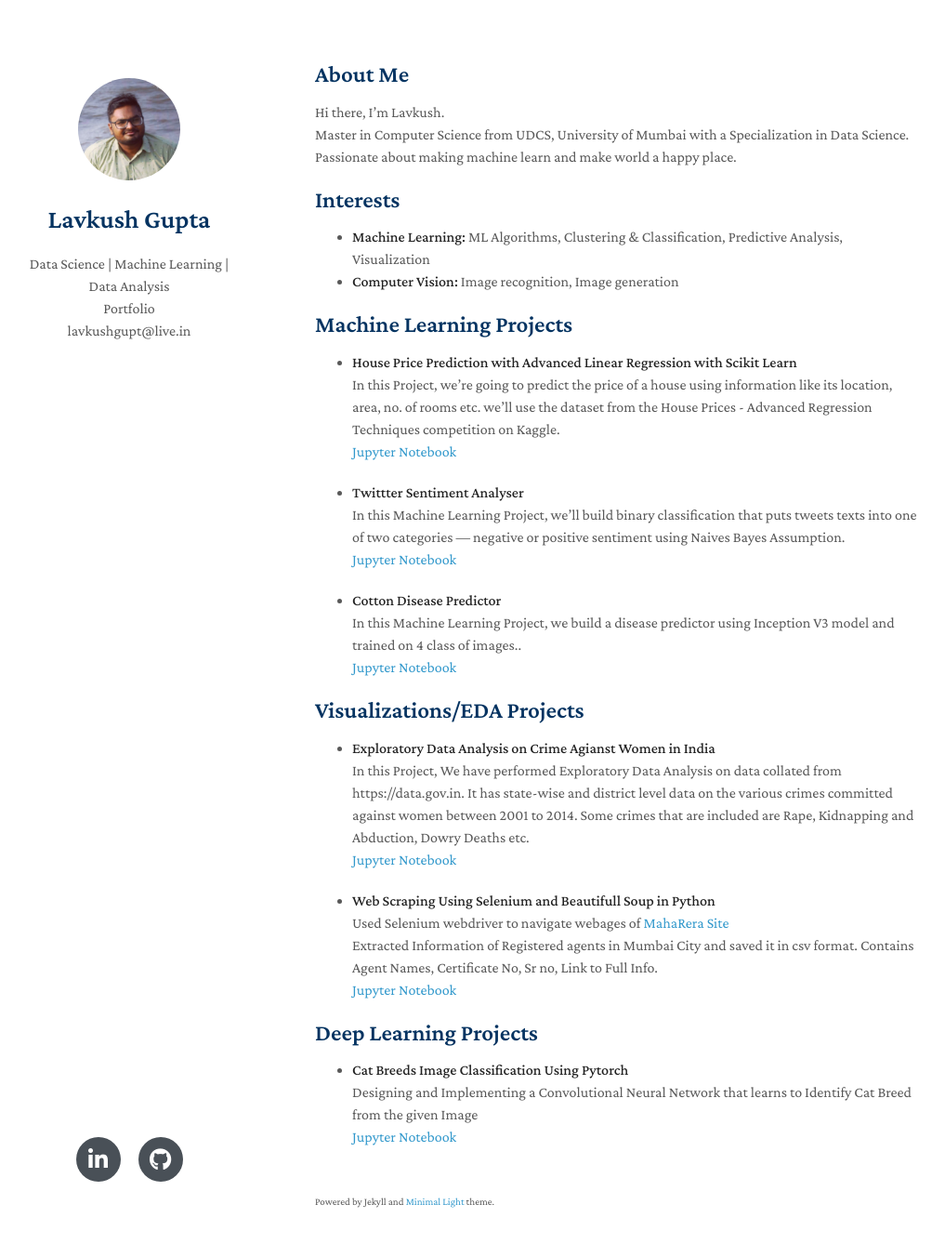
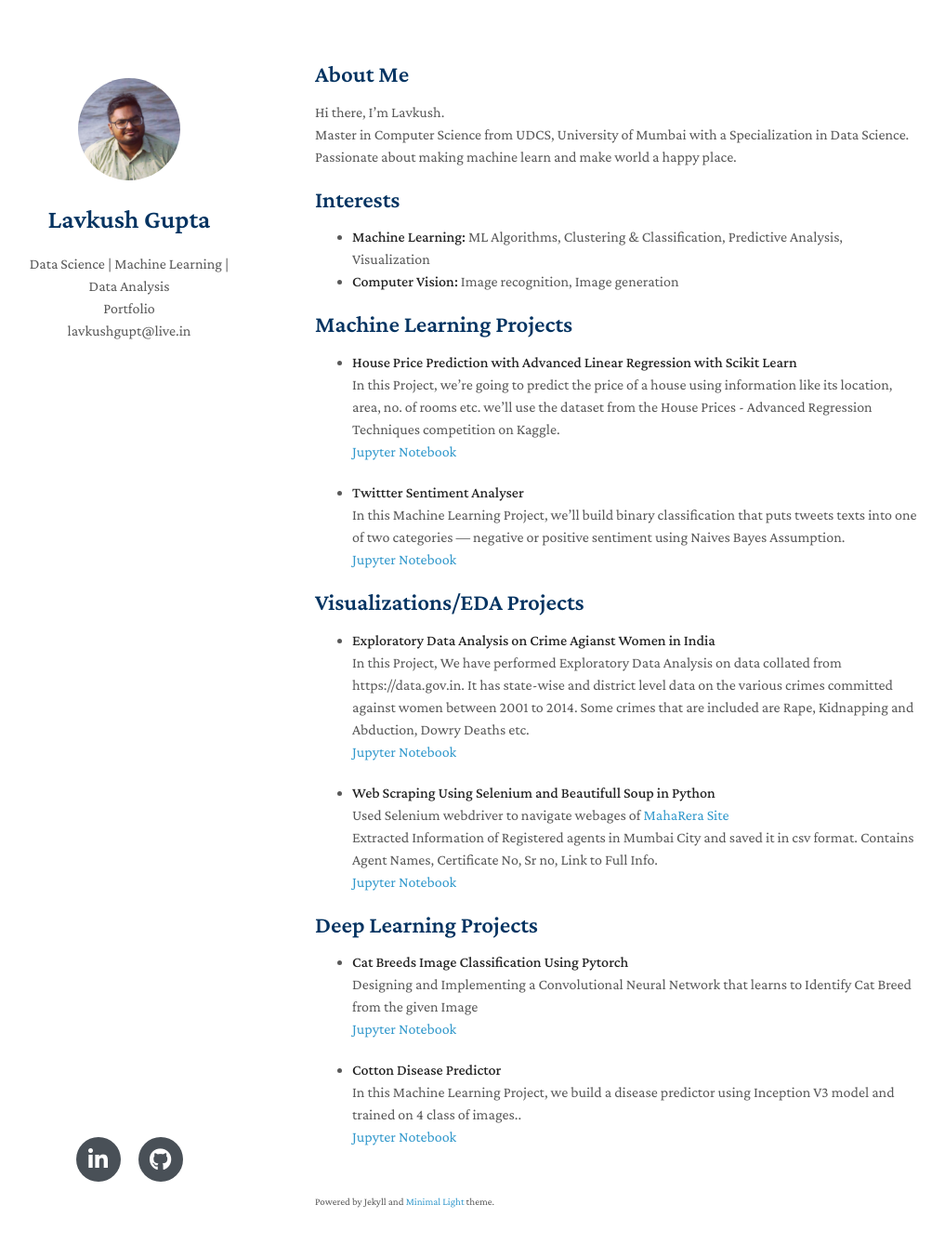
Before and after one commit to llavkush/Data-Science-Portfolio, a Jekyll site: the page built from index.md, in a window 1280 px wide and 1373 px high. Shown: the top 1338 px of the window at 93% size, without its empty margins (131-1148 px from the left). Built offline with Jekyll 4.4.1, drawn with Linux system fonts in a browser that asks for light colours; nearby versions of some CDN libraries; a style sheet for code colours, icons or effects is not loaded; our own code applies the rules of GitHub Pages for plain Markdown files; part of the change alters nothing that is shown.

```diff
--- a/index.md
+++ b/index.md
@@ -25,10 +25,6 @@ Passionate about making machine learn and make world a happy place.
 <br>In this Machine Learning Project, we’ll build binary classification that puts tweets texts into one of two categories — negative or positive sentiment using Naives Bayes Assumption.
 <br>[Jupyter Notebook](https://github.com/llavkush/HelloWorld/blob/master/Twitter_Sentiment_Analyzer%20(1).ipynb)
 
-- **Cotton Disease Predictor**
-<br>In this Machine Learning Project, we build a disease predictor using Inception V3 model and trained on 4 class of images..
-<br>[Jupyter Notebook](https://github.com/llavkush/HelloWorld/blob/master/Cotton_Disease_Prediction.ipynb)
-
 
 ## Visualizations/EDA Projects
 - **Exploratory Data Analysis on Crime Agianst Women in India**
@@ -46,3 +42,7 @@ Passionate about making machine learn and make world a happy place.
 - **Cat Breeds Image Classification Using Pytorch**
 <br>Designing and Implementing a Convolutional Neural Network that learns to Identify Cat Breed from the given Image
 <br>[Jupyter Notebook](https://github.com/llavkush/HelloWorld/blob/master/Cat_breed_image_classificationmodel.ipynb)
+
+- **Cotton Disease Predictor**
+<br>In this Machine Learning Project, we build a disease predictor using Inception V3 model and trained on 4 class of images..
+<br>[Jupyter Notebook](https://github.com/llavkush/HelloWorld/blob/master/Cotton_Disease_Prediction.ipynb)
```
